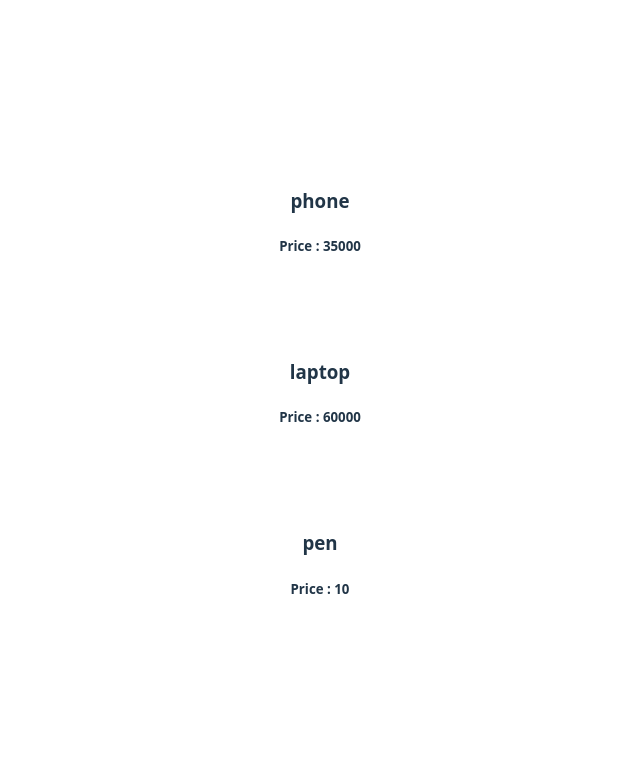
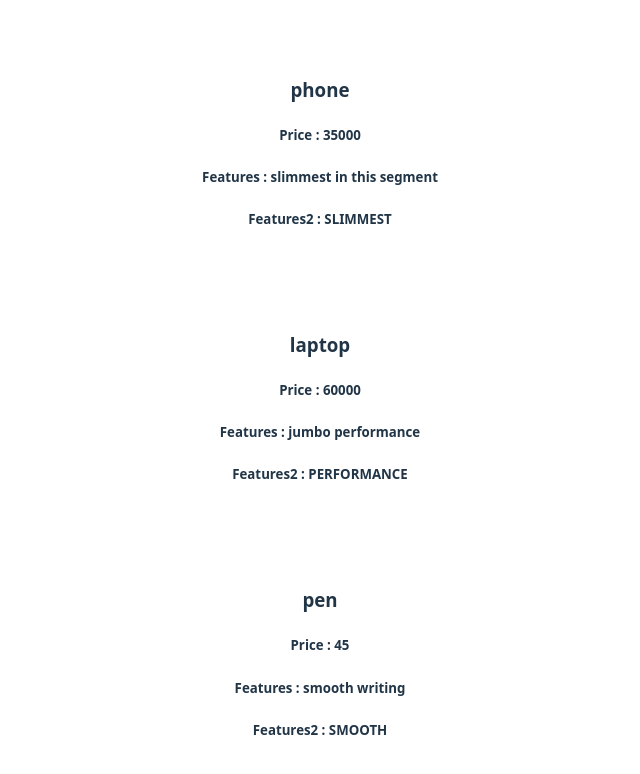
Before and after one commit to skharichandan/REACT-BASIC-, a React (Vite) app in the folder basic-react-app/: page / in a window 1280 px wide. Shown: the top 774 px of the page, without its empty margins (320-960 px from the left). Built offline with nearby package versions, Linux system fonts and the light colour scheme.

Commit message:
Passing Arrays to Props - 1

```diff
--- a/basic-react-app/src/Product.jsx
+++ b/basic-react-app/src/Product.jsx
@@ -1,10 +1,13 @@
 import "./Product.css"
 
-function Product({title,price = 10}) {
+function Product({title,price,features, features2}) {
+    // console.log(features);
     return (
         <div className="Product">
             <h3>{title}</h3>
             <h5>Price : {price}</h5>
+            <h5>Features : {features}</h5>
+            <h5>Features2 : {features2}</h5>
         </div>
     );
 }
--- a/basic-react-app/src/ProductTab.jsx
+++ b/basic-react-app/src/ProductTab.jsx
@@ -1,11 +1,13 @@
 import Product from "./Product"
 
 function ProductTab() {
+    let options = ["slimmest in this segment","jumbo performance","smooth writing"];
+    let options2 = {a : "SLIMMEST" , b : "PERFORMANCE" , c : "SMOOTH"}
     return (
         <>
-        <Product title = "phone" price = {35000}/>
-        <Product title = "laptop" price = {60000}/>
-        <Product title = "pen"/>
+        <Product title = "phone" price = {35000} features = {options[0]} features2 = {options2.a}/>
+        <Product title = "laptop" price = {60000} features = {options[1]} features2 = {options2.b}/>
+        <Product title = "pen" price = {45} features = {options[2]} features2 = {options2.c}/>
         </>
     )
 }
```
